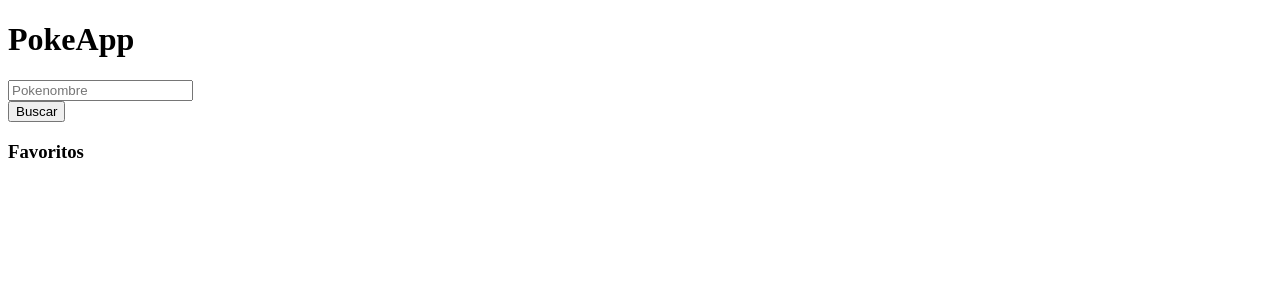
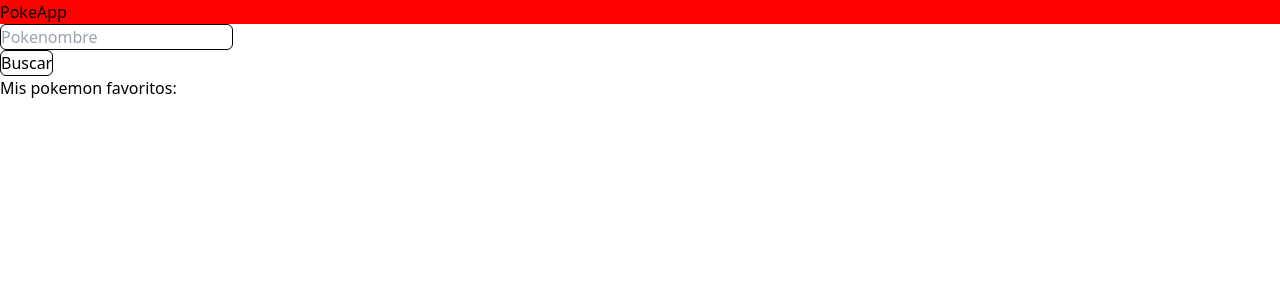
Before and after one commit to JulianDiani/CIU, a React (Create React App) app in the folder tpfinalciu/: page / in a window 1280 px wide. Shown: the top 300 px of the page. Built offline with nearby package versions, Linux system fonts and the light colour scheme.

Commit message:
Agregando un poquito de estilo horrible para probar

```diff
--- a/tpfinalciu/public/index.html
+++ b/tpfinalciu/public/index.html
@@ -10,6 +10,7 @@
     />
 
     <link rel="manifest" href="%PUBLIC_URL%/manifest.json" />
+    <link rel="stylesheet" href="https://unpkg.com/tailwindcss@^2/dist/tailwind.min.css">
 
     <title>React App</title>
   </head>
--- a/tpfinalciu/src/App.js
+++ b/tpfinalciu/src/App.js
@@ -4,7 +4,7 @@ import Header from "./components/header";
 import Buscador from "./components/Buscador";
 import Favoritos from "./components/Favoritos";
 import InfoPokemon from "./components/InfoPokemon";
-
+import "./header.css";
 
 function App() {
   const [favoritos, setFavoritos] = useState([]);
@@ -13,6 +13,12 @@ function App() {
   const agregarFavorito = (pokemonParam) => {
     setFavoritos([...favoritos, pokemonParam]);
   }
+  const eliminarFavorito = (pokemonParam) => {
+    const listaNueva = favoritos.filter(f=>f!==pokemonParam)
+    setFavoritos(listaNueva)
+  }
+
+
 
   return (
     <Fragment>
@@ -20,7 +26,7 @@ function App() {
       <Buscador
         guardarPokemon={setPokemon}
       />
-      {pokemon && <InfoPokemon pokemon={pokemon} agregarFavorito={agregarFavorito} />}
+      {pokemon && <InfoPokemon pokemon={pokemon} agregarFavorito={agregarFavorito} eliminarFavorito={eliminarFavorito} />}
       <Favoritos favoritos={favoritos} />
     </Fragment>
   );
--- a/tpfinalciu/src/components/Buscador.jsx
+++ b/tpfinalciu/src/components/Buscador.jsx
@@ -1,6 +1,6 @@
 import React from 'react'
 import { useState } from 'react';
-import Favoritos from './Favoritos';
+
 import { buscarPokemon } from '../api';
 
 
@@ -15,26 +15,25 @@ const Buscador = ({guardarPokemon}) => {
 
 
     const onClick=async (e)=>{
-        const pokemon=await buscarPokemon(pokemonABuscar);
-        if (pokemon!=undefined){
+        if (pokemonABuscar!==""){const pokemon=await buscarPokemon(pokemonABuscar);
             guardarPokemon(pokemon)
+        }}
 
-        }
-
-    }
 
 
     return (
         <div>
-           <div>
+           <div className="">
                <input
                type="text" placeholder="Pokenombre"
                onChange={onChange}
+               className="border border-black rounded-md"
                />
            </div>
            <div>
                <button
                onClick={onClick}
+               className="border border-black rounded-md"
                >
                    Buscar
                </button>
--- a/tpfinalciu/src/components/Favoritos.jsx
+++ b/tpfinalciu/src/components/Favoritos.jsx
@@ -1,19 +1,18 @@
 import React from 'react'
 import { Fragment } from 'react';
-import Buscador from './Buscador';
 import InfoPokemon from "./InfoPokemon";
 
 const Favoritos = ({favoritos}) => {
     return (
         <Fragment>
             <div className="favoritos">
-                <h3>Favoritos</h3>
+                <h3>Mis pokemon favoritos: </h3>
                 {
                     favoritos.map(
-                        (pokemon,posicion)=>(
+                        (pokemon)=>(
                             <InfoPokemon
                                 isFavoritos
-                                key={posicion}
+                                key={pokemon.id}
                                 pokemon={pokemon}
                             />
                         )
--- a/tpfinalciu/src/components/InfoPokemon.jsx
+++ b/tpfinalciu/src/components/InfoPokemon.jsx
@@ -1,27 +1,39 @@
 
 
-function InfoPokemon({pokemon, agregarFavorito, isFavoritos = false}) {
+const InfoPokemon=({pokemon, agregarFavorito,eliminarFavorito, isFavoritos = false})=> {
     const { name, weight, abilities, types, sprites } = pokemon
     return (
-        <div>
-            <div>
-                <div>nombre: {name}</div>
-                <div>peso: {weight}</div>
+        <div className="flex">
+            <div className="border border-black rounded-md">
+                <div>Nombre: {name}</div>
+                <div>Peso: {weight}</div>
                 <div>
-                    habilidades: {
+                    Habilidades: {
                         abilities.map(a => a.ability.name) + " "
                     }
                 </div>
-                <div>tipos: {types.map(t => t.type.name) + " "}</div>
-                {!isFavoritos && <div>
+                <div>Tipo/s: {types.map(t => t.type.name) + " "}</div>
+                {!isFavoritos ? <div>
                     <button type="button"
                         onClick={() => agregarFavorito(pokemon)}
+                        className="border border-black rounded-md"
                     >
                         agregarFavorito
                     </button>
 
-                </div>}
-                <div><img src={sprites.front_default} /></div>
+                </div>:
+                <button
+                type="button"
+                className="border border-black rounded-md"
+                onClick={console.log("apretando boton")}
+
+                >
+                    EliminarFavorito
+
+                </button>
+
+                }
+                <div><img src={sprites.front_default} alt="Imagen" /></div>
             </div>
         </div>
     )
--- a/tpfinalciu/src/components/header.jsx
+++ b/tpfinalciu/src/components/header.jsx
@@ -1,8 +1,10 @@
 import React from 'react'
 
+
 const Header = () => {
+
     return (
-        <div>
+        <div className="header">
             <h1>PokeApp</h1>
 
         </div>
--- /dev/null
+++ b/tpfinalciu/src/header.css
@@ -0,0 +1,3 @@
+.header{
+    background-color: red;
+}
```
